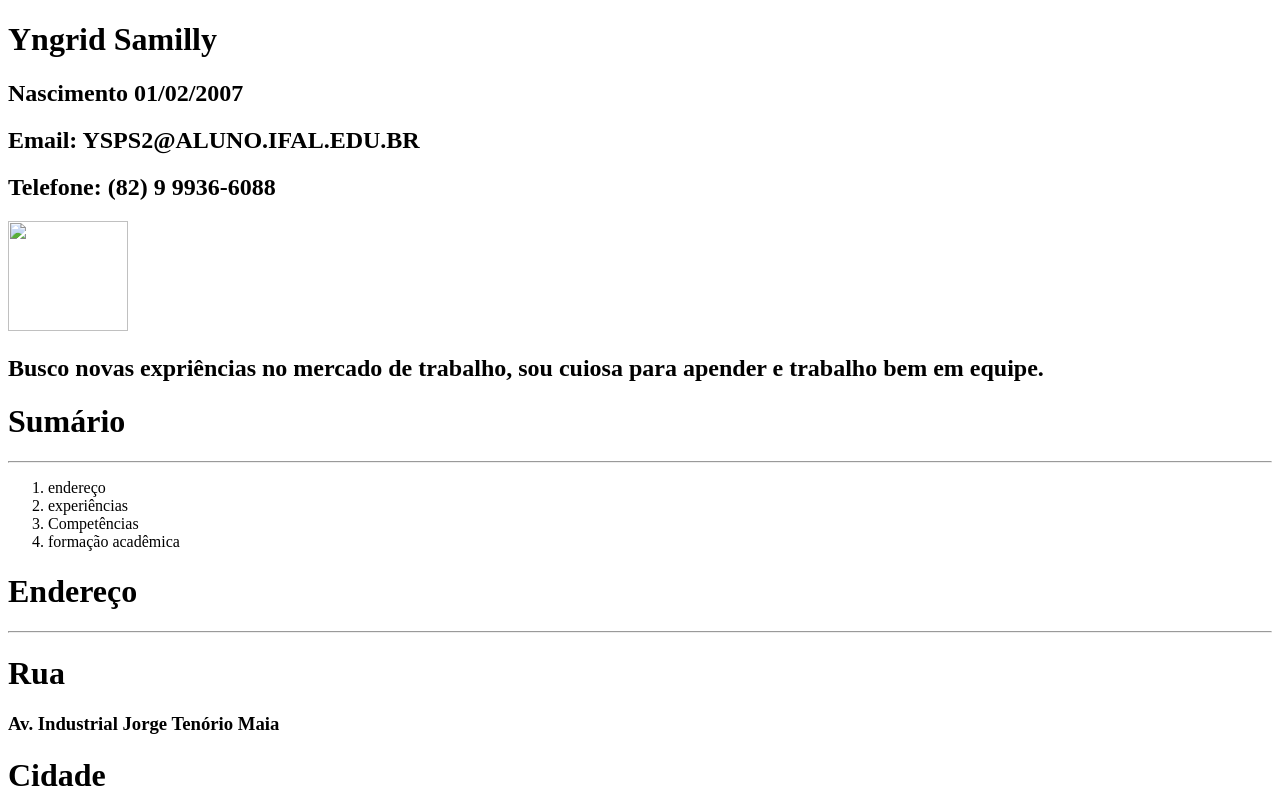
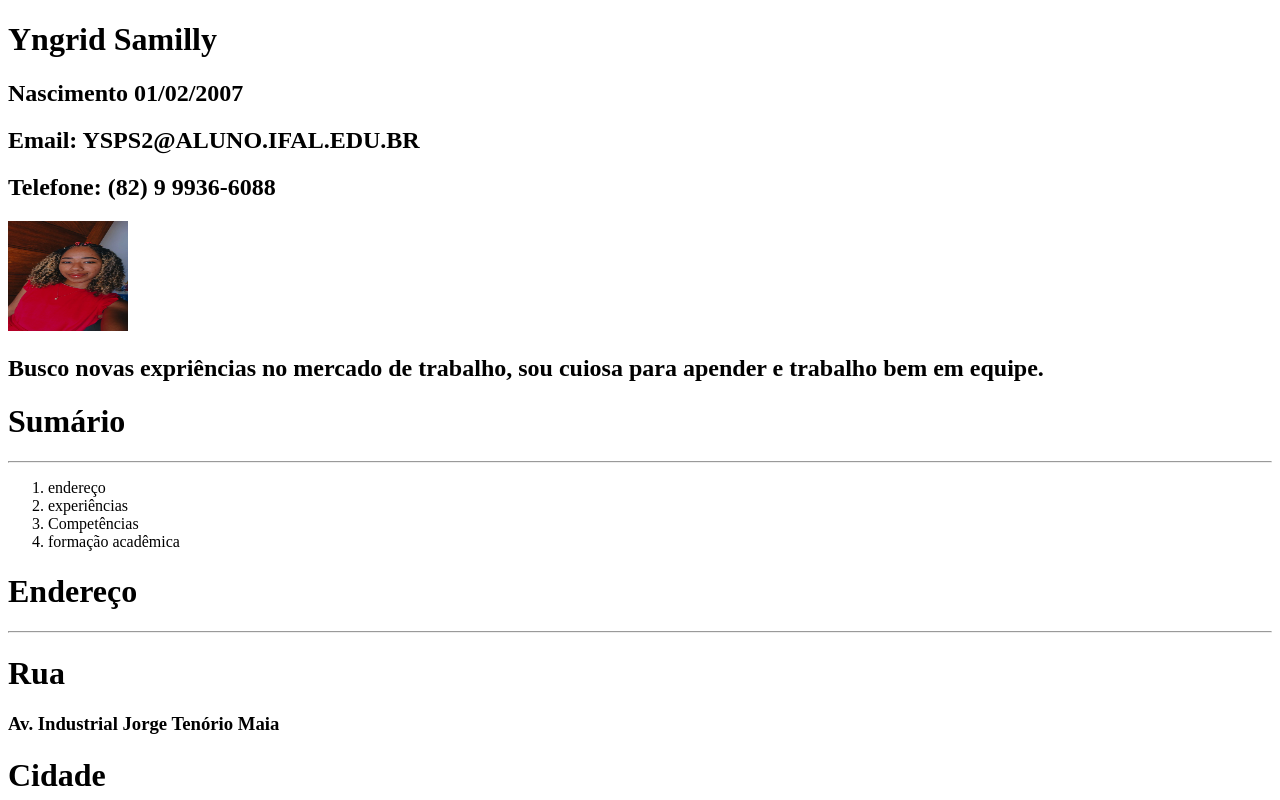
Before and after one commit to samillyif/samillyif.github.io, a plain HTML site: page curriculo/index.html in a window 1280 px wide. Shown: the top 800 px of the page. Drawn offline with Linux system fonts and the light colour scheme.

Commit message:
Update index.html

```diff
--- a/curriculo/index.html
+++ b/curriculo/index.html
@@ -11,7 +11,7 @@
     <H2>Nascimento 01/02/2007</H2>
     <h2>Email: YSPS2@ALUNO.IFAL.EDU.BR</h2>
     <H2>Telefone: (82) 9 9936-6088</H2>
-    <img src="WhatsApp Image 2023-07-25 at 16.11.05.jpeg" width="120" height="110">
+    <img src="foto.jpeg" width="120" height="110">
     <h2> Busco novas expriências no mercado de trabalho, sou cuiosa para apender e trabalho bem em equipe.</h2>
     <h1> Sumário</h1>
 
```
